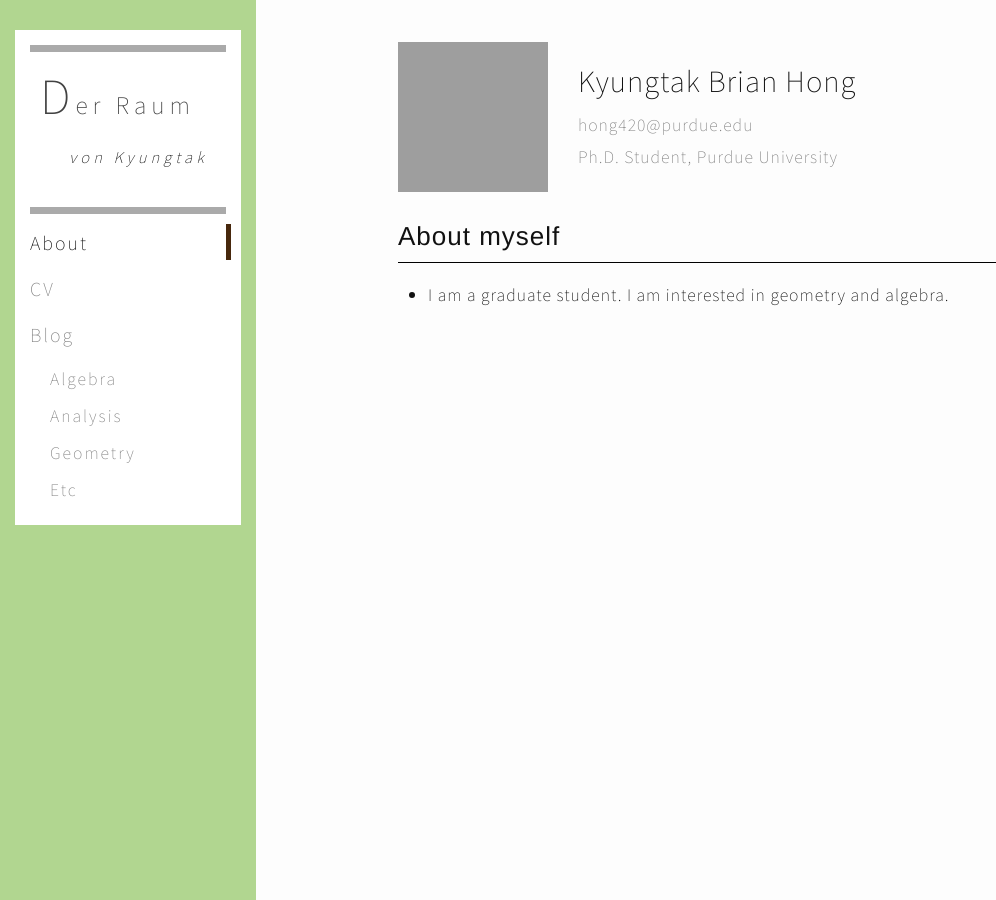
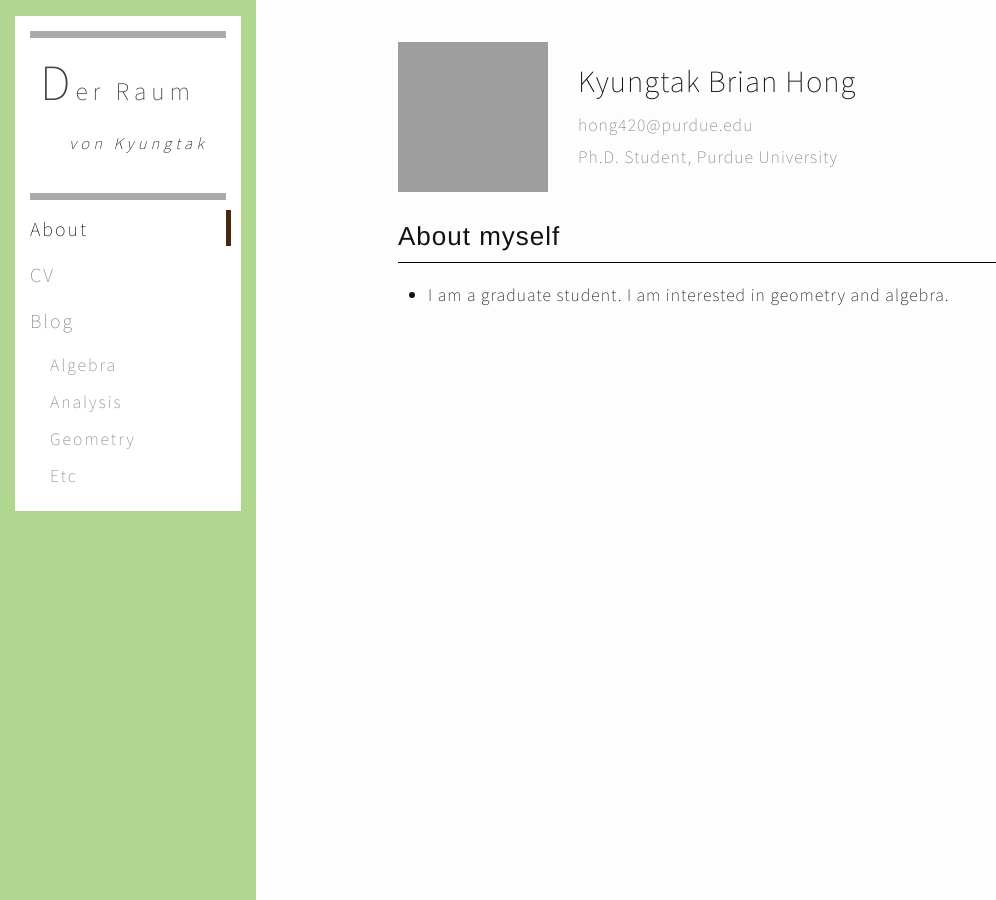
Before and after one commit to Kyungtak-Hong/kyungtak-hong.github.io, a Jekyll site: the page built from index.md, in a window 1280 px wide. Shown: the whole page, without its empty margins (0-996 px from the left). Built offline with Jekyll 4.4.1, drawn with Linux system fonts in a browser that asks for light colours; grey boxes are pictures that could not be loaded.

Commit message:
Update header.html

```diff
--- a/_includes/header.html
+++ b/_includes/header.html
@@ -1,4 +1,4 @@
-<header class="site-header" style="padding-top: 15px;">
+<header class="site-header" style="padding-top: 1px;">
   <script type="text/javascript">{% include header.js %}</script>
 
   <div class="wrapper" style="background: #ffffff; margin: 15px; padding: 15px;">
```
